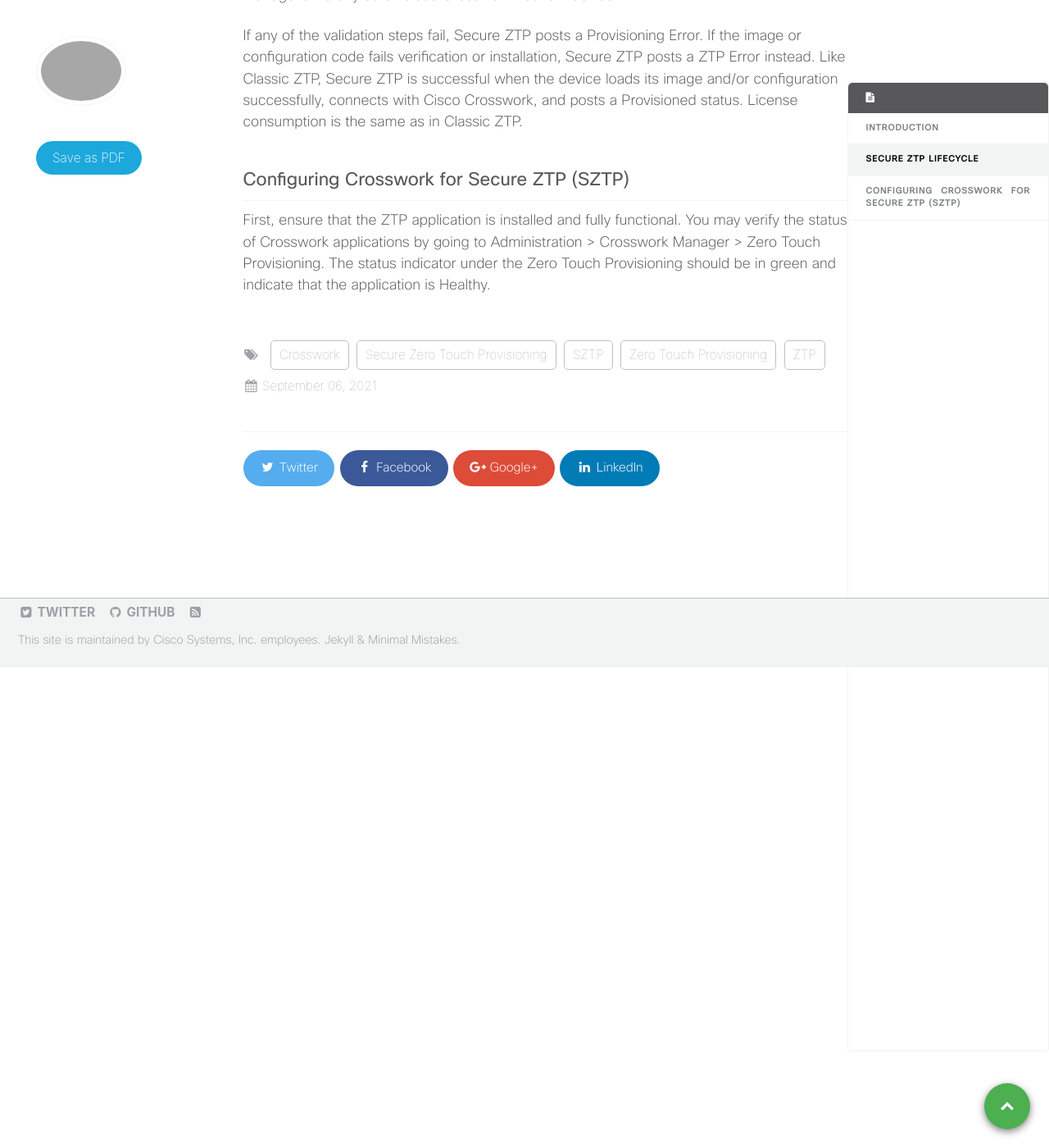
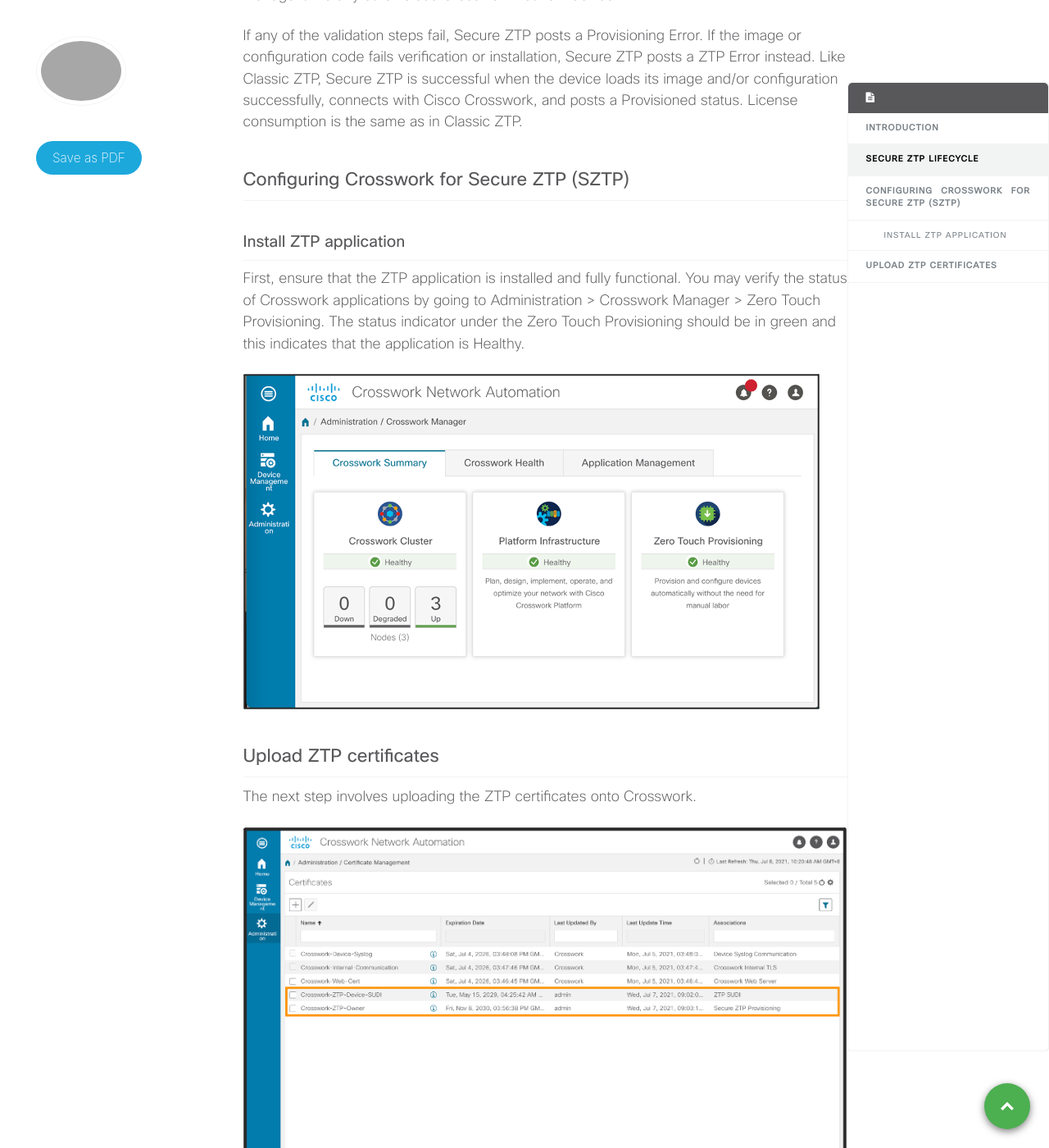
Before and after one commit to xrdocs/automation, a Jekyll site: the page built from _tutorials/setting-up-crosswork-for-sztp.md, in a window 1280 px wide and 1400 px high, scrolled down 1246 px. Shown: the whole window at 82% size. Built offline with Jekyll 4.4.1, drawn with Linux system fonts in a browser that asks for light colours; comment, search, counter and statistics services are not loaded.

Commit message:
Update document

```diff
--- a/_tutorials/setting-up-crosswork-for-sztp.md
+++ b/_tutorials/setting-up-crosswork-for-sztp.md
@@ -10,7 +10,8 @@ tags:
   - ZTP
   - SZTP
 excerpt: >-
-  This primer provides an introduction to setting up Crosswork for Secure Zero Touch Provisioning (SZTP)
+  This primer provides an introduction to setting up Crosswork for Secure Zero
+  Touch Provisioning (SZTP)
 ---
 {% include toc %}
 
@@ -38,4 +39,14 @@ If any of the validation steps fail, Secure ZTP posts a Provisioning Error. If t
 
 ## Configuring Crosswork for Secure ZTP (SZTP)
 
-First, ensure that the ZTP application is installed and fully functional. You may verify the status of Crosswork applications by going to Administration > Crosswork Manager > Zero Touch Provisioning. The status indicator under the Zero Touch Provisioning should be in green and indicate that the application is Healthy.
+### Install ZTP application
+
+First, ensure that the ZTP application is installed and fully functional. You may verify the status of Crosswork applications by going to Administration > Crosswork Manager > Zero Touch Provisioning. The status indicator under the Zero Touch Provisioning should be in green and this indicates that the application is Healthy.
+
+![Crosswork Manager Screenshot]({{site.baseurl}}/images/ztp_screen00.png)
+
+## Upload ZTP certificates
+
+The next step involves uploading the ZTP certificates onto Crosswork.
+
+![ztp_screen01.png]({{site.baseurl}}/images/ztp_screen01.png)
```
